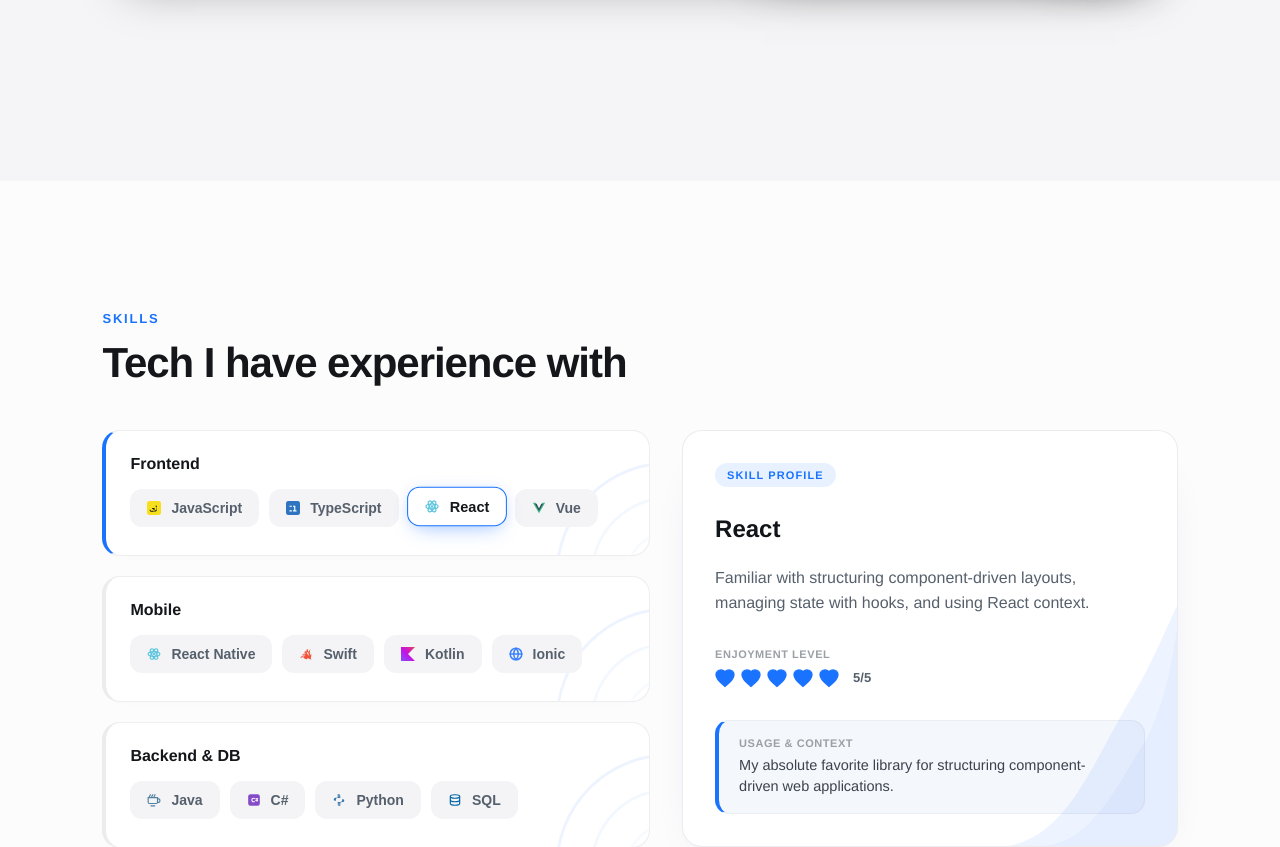
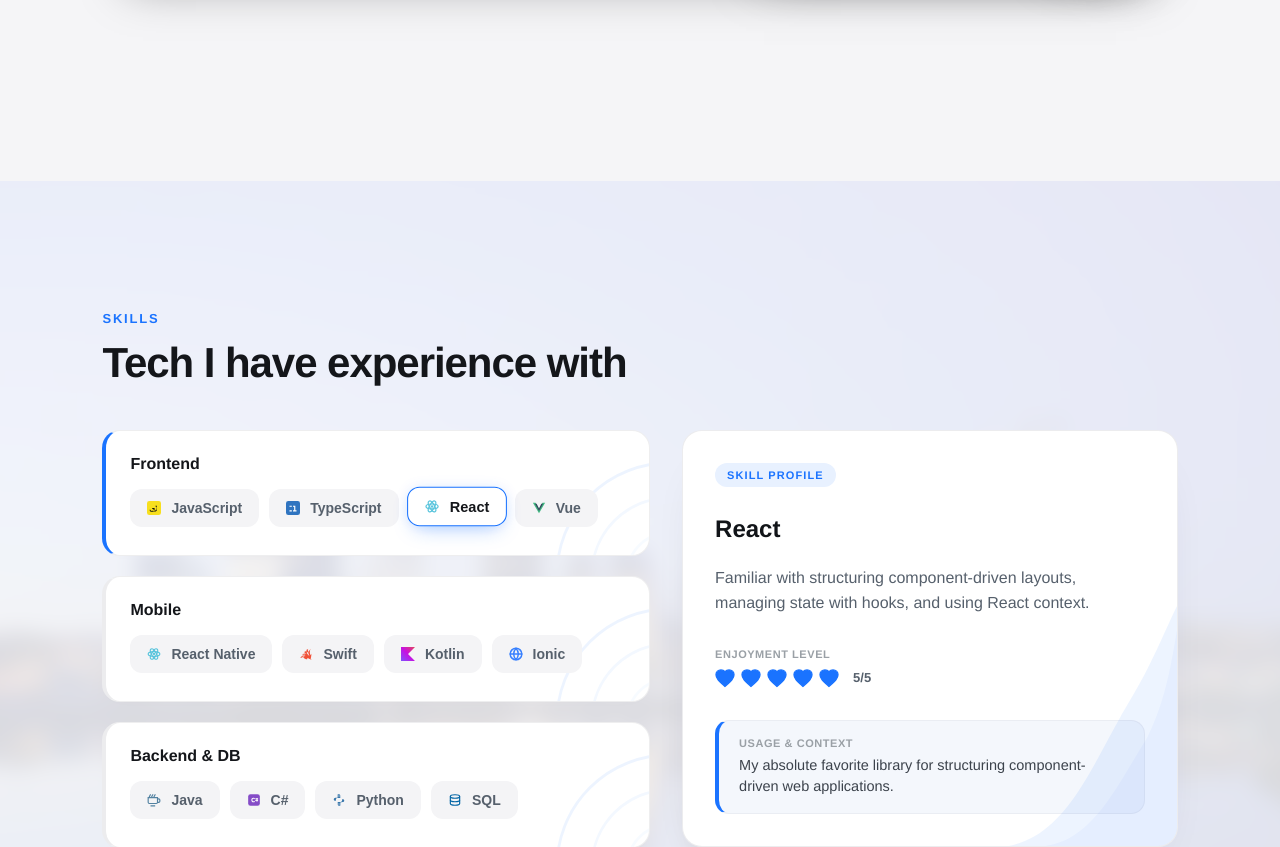
Before and after one commit to gomilo2000/gomilo2000.github.io, a React (Vite) app: page / in a window 1280 px wide. Shown: the part 2220-3067 px from the top of the page. Built offline with nearby package versions, Linux system fonts and the light colour scheme; the HTML template or start-up script is replaced by a standard one.

Commit message:
skills section bg

```diff
--- a/src/components/Skills.tsx
+++ b/src/components/Skills.tsx
@@ -460,8 +460,56 @@ export default function Skills({ language }: SkillsProps) {
   }
 
   return (
-    <section id="skills" style={{ scrollMarginTop: 90, padding: '130px clamp(48px, 8vw, 160px)' }}>
-      <div style={{ marginBottom: 44 }}>
+    <section
+      id="skills"
+      style={{
+        scrollMarginTop: 90,
+        position: 'relative',
+      }}
+    >
+      {/* Background container that clips the blurred image and prevents overflow issues with position: sticky */}
+      <div
+        style={{
+          position: 'absolute',
+          inset: 0,
+          overflow: 'hidden',
+          zIndex: 0,
+          pointerEvents: 'none',
+        }}
+      >
+        {/* Blurred background image container scaled to prevent edge artifacts */}
+        <div
+          style={{
+            position: 'absolute',
+            top: -10,
+            left: -10,
+            right: -10,
+            bottom: -10,
+            backgroundImage: 'url(/skills-bg.png)',
+            backgroundSize: 'cover',
+            backgroundPosition: 'center',
+            filter: 'blur(10px)',
+            transform: 'scale(1.08)',
+          }}
+        />
+        {/* Semi-transparent tint overlay on top of the blur */}
+        <div
+          style={{
+            position: 'absolute',
+            inset: 0,
+            background: 'rgba(252, 252, 254, 0.86)',
+          }}
+        />
+      </div>
+
+      <div
+        style={{
+          position: 'relative',
+          zIndex: 2,
+          padding: '130px clamp(48px, 8vw, 160px)',
+        }}
+      >
+        <div style={{ marginBottom: 44 }}>
           <p style={{ margin: '0 0 14px', fontSize: 13, fontWeight: 700, letterSpacing: '.14em', textTransform: 'uppercase', color: 'var(--accent)' }}>{t.eyebrow}</p>
           <h2 style={{ margin: 0, fontSize: 'clamp(30px,3.4vw,42px)', fontWeight: 700, letterSpacing: '-.025em', color: '#14161a', lineHeight: 1.08 }}>{t.heading}</h2>
         </div>
@@ -706,6 +754,7 @@ export default function Skills({ language }: SkillsProps) {
           </div>
 
         </div>
+      </div>
     </section>
   )
 }
```
Also changed, not shown: public/skills-bg.png (added).
